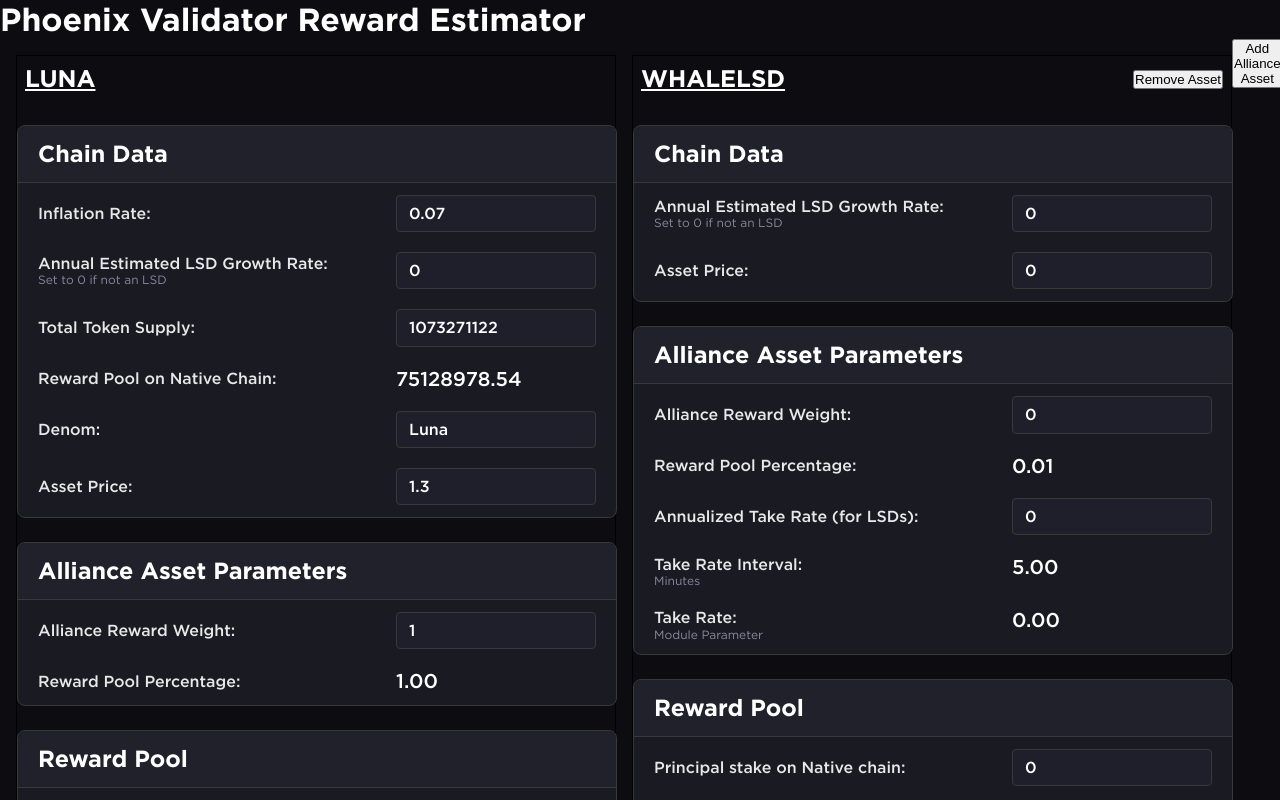
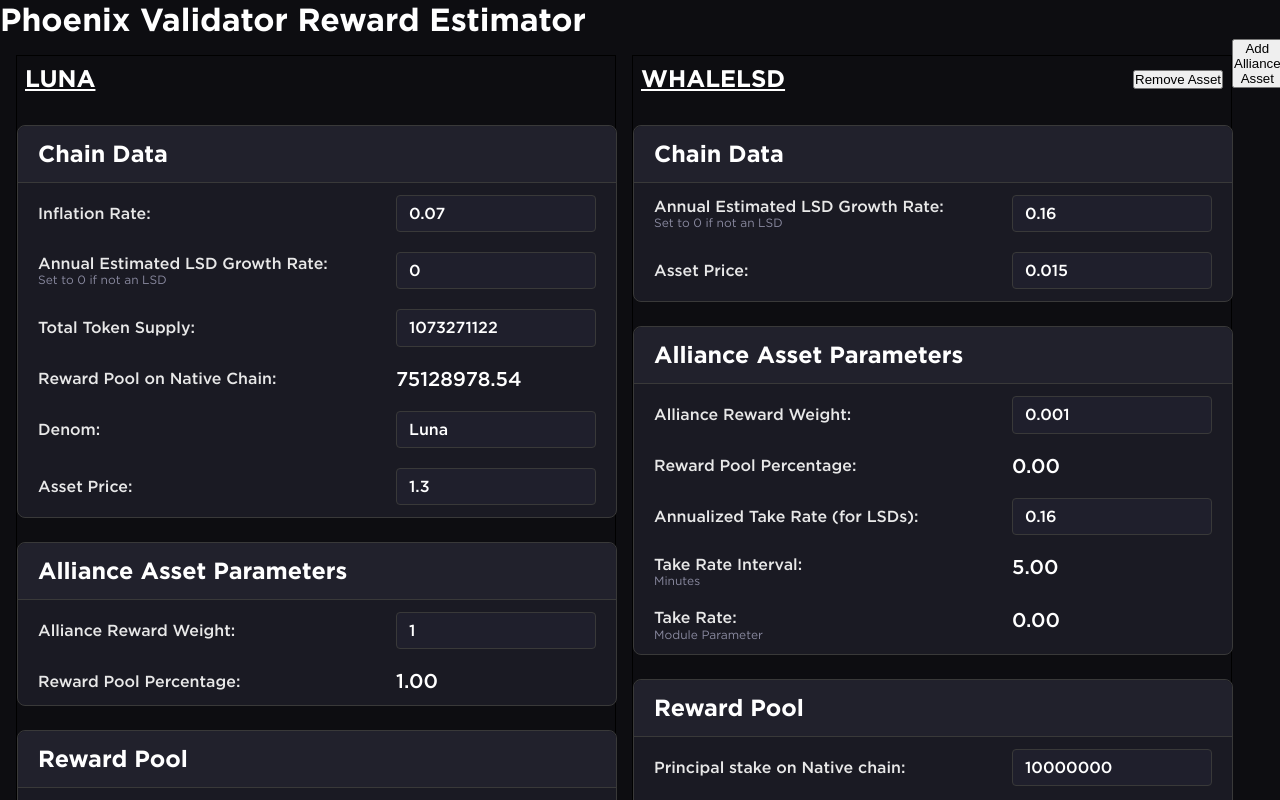
Before and after one commit to terra-money/alliance-estimator, a Next.js app: page / in a window 1280 px wide. Shown: the top 800 px of the page. Built offline with nearby package versions, Linux system fonts and the light colour scheme.

Commit message:
feat: complete alliance asset calcs

```diff
--- a/components/AllianceAssetColumn.tsx
+++ b/components/AllianceAssetColumn.tsx
@@ -18,60 +18,113 @@
   label: string;
   userInputValues: AllianceInputValues;
 }) {
-  const { removeAllianceAsset, allianceAssets, nativeInputValues } =
-    useAppState();
+  const {
+    removeAllianceAsset,
+    allianceAssets,
+    nativeInputValues,
+    poolTotalValue,
+  } = useAppState();
+
+  const inputValues = allianceAssets[id].inputValues;
 
   // global values
-  const rewardPoolPercentage = 0.01;
   const takeRateInterval = 5;
-  const takeRate = 0.0000174331; // Some crazy complicated formula
-  const percentageMakeupOfRewardPoolValue = 0.5;
 
   // derived values
-  const rewardPoolMakeup = useMemo(() => {
+  // reward pool Percentage
+  const rewardPoolPercentage = useMemo(() => {
     let sum = 0;
 
-    if (!allianceAssets[id]) return 0;
-    let thisSum = allianceAssets[id].inputValues.allianceRewardWeight;
+    let thisSum = inputValues.allianceRewardWeight;
     Object.values(allianceAssets).forEach((asset) => {
       sum += parseInt(asset.inputValues.allianceRewardWeight);
     });
     sum += nativeInputValues.allianceRewardWeight;
 
-    console.log(
-      "reward pool has updated",
-      id,
-      allianceAssets[id].inputValues.allianceRewardWeight,
-      sum
+    return thisSum / sum;
+  }, [
+    allianceAssets,
+    inputValues.allianceRewardWeight,
+    nativeInputValues.allianceRewardWeight,
+  ]);
+
+  // take rate
+  const takeRate = useMemo(() => {
+    return (
+      1 -
+      Math.exp(
+        Math.log(inputValues.annualizedTakeRate) / (525600 / takeRateInterval)
+      )
     );
+  }, [inputValues.annualizedTakeRate]);
 
-    return thisSum / sum;
-  }, [allianceAssets, id, nativeInputValues.allianceRewardWeight]);
+  // reward pool makeup
+  const rewardPoolMakeup = useMemo(() => {
+    return (
+      inputValues.principalStakeOnNativeChain * inputValues.annualizedTakeRate
+    );
+  }, [inputValues.annualizedTakeRate, inputValues.principalStakeOnNativeChain]);
 
-  const valueOfDenomInRewardPoolExcludingLSD = useMemo(
-    () => userInputValues.lsdApr * 10,
-    [userInputValues.lsdApr]
-  );
-  const valueOfDenomInRewardPoolIncludingLSD = useMemo(
-    () => userInputValues.lsdApr * 10,
-    [userInputValues.lsdApr]
-  );
-  const principalStakeExcludingRewards = useMemo(
-    () => userInputValues.lsdApr * 10,
-    [userInputValues.lsdApr]
-  );
-  const principalStakeIncludingLSD = useMemo(
-    () => userInputValues.lsdApr * 10,
-    [userInputValues.lsdApr]
-  );
-  const stakingRewardValue = useMemo(
-    () => userInputValues.lsdApr * 10,
-    [userInputValues.lsdApr]
-  );
-  const stakingAPR = useMemo(
-    () => userInputValues.lsdApr * 10,
-    [userInputValues.lsdApr]
-  );
+  // value of denom in reward pool excluding LSD
+  const valueOfDenomInRewardPoolExcludingLSD = useMemo(() => {
+    return rewardPoolMakeup * inputValues.assetPrice;
+  }, [inputValues.assetPrice, rewardPoolMakeup]);
+
+  // value of denom in reward pool including LSD
+  const valueOfDenomInRewardPoolIncludingLSD = useMemo(() => {
+    return (
+      valueOfDenomInRewardPoolExcludingLSD +
+      rewardPoolMakeup * inputValues.lsdApr * inputValues.assetPrice
+    );
+  }, [
+    inputValues.assetPrice,
+    inputValues.lsdApr,
+    rewardPoolMakeup,
+    valueOfDenomInRewardPoolExcludingLSD,
+  ]);
+
+  // % makeup of reward pool value
+  const percentageMakeupOfRewardPoolValue = useMemo(() => {
+    return valueOfDenomInRewardPoolIncludingLSD / poolTotalValue;
+  }, [poolTotalValue, valueOfDenomInRewardPoolIncludingLSD]);
+
+  // principal stake excluding rewards
+  const principalStakeExcludingRewards = useMemo(() => {
+    return inputValues.principalStakeOnNativeChain - rewardPoolMakeup;
+  }, [inputValues.principalStakeOnNativeChain, rewardPoolMakeup]);
+
+  // principal stake including LSD
+  const principalStakeIncludingLSD = useMemo(() => {
+    return (
+      principalStakeExcludingRewards *
+      inputValues.assetPrice *
+      (1 + inputValues.lsdApr)
+    );
+  }, [
+    inputValues.assetPrice,
+    inputValues.lsdApr,
+    principalStakeExcludingRewards,
+  ]);
+
+  // staking reward value
+  const stakingRewardValue = useMemo(() => {
+    return poolTotalValue * rewardPoolPercentage;
+  }, [poolTotalValue, rewardPoolPercentage]);
+
+  // staking APR
+  const stakingAPR = useMemo(() => {
+    return (
+      (principalStakeIncludingLSD +
+        stakingRewardValue -
+        inputValues.principalStakeOnNativeChain * inputValues.assetPrice) /
+      (inputValues.principalStakeOnNativeChain * inputValues.assetPrice)
+    );
+  }, [
+    inputValues.assetPrice,
+    inputValues.principalStakeOnNativeChain,
+    principalStakeIncludingLSD,
+    stakingRewardValue,
+  ]);
 
   // create map to lookup derived values later
   const derivedValues: AllianceCalculatedValues = {
@@ -91,8 +144,6 @@
   function handleRemoveAsset() {
     removeAllianceAsset(id);
   }
-
-  console.log({ rewardPoolMakeup });
 
   // render table for individual token
   return (
--- a/components/Card.tsx
+++ b/components/Card.tsx
@@ -30,7 +30,6 @@
   derivedValues: CalculatedValues;
   index: number;
 }) => {
-  console.log("card rendered", section, type, assetId, derivedValues);
   const { handleNativeInputChange, handleAllianceInputChange } = useAppState();
   const fields = type === "native" ? nativeFieldMap : allianceFieldMap;
 
--- a/components/NativeAssetColumn.tsx
+++ b/components/NativeAssetColumn.tsx
@@ -14,7 +14,7 @@
 }: {
   userInputValues: NativeInputValues;
 }) {
-  const { poolTotalValueState } = useAppState();
+  const { poolTotalValue } = useAppState();
 
   // cache derived values
   const rewardPoolOnNativeChain = useMemo(
@@ -44,11 +44,6 @@
       userInputValues.assetPrice,
       userInputValues.lsdApr,
     ]
-  );
-
-  const poolTotalValue = useMemo(
-    () => poolTotalValueState,
-    [poolTotalValueState]
   );
 
   const percentageMakeupOfRewardPoolValue = useMemo(
--- a/contexts/AppStateProvider.tsx
+++ b/contexts/AppStateProvider.tsx
@@ -1,4 +1,4 @@
-import { ReactNode, useState } from "react";
+import { ReactNode, useState, useMemo } from "react";
 import { createContext } from "@/utils";
 import {
   NativeInputValues,
@@ -19,8 +19,7 @@
   allianceAssets: AllianceAssets;
   addAllianceAsset: (asset: string) => void;
   removeAllianceAsset: (index: number) => void;
-  poolTotalValueState: number;
-  updatePoolTotalValue: (asset: string, value: number) => void;
+  poolTotalValue: number;
   nativeInputValues: NativeInputValues;
   handleNativeInputChange: (
     fieldName: keyof NativeInputValues,
@@ -50,30 +49,54 @@
       denom: "Luna",
     }
   );
-  const [allianceAssets, setAllianceAssets] = useState<AllianceAssets>(
-    {
-      0: {
-        name: "WHALELSD",
-        inputValues: {
-          inflationRate: 0,
-          lsdApr: 0,
-          totalTokenSupply: 0,
-          assetPrice: 0,
-          allianceRewardWeight: 0,
-          annualizedTakeRate: 0,
-          principalStakeOnNativeChain: 0,
-        },
+  const [allianceAssets, setAllianceAssets] = useState<AllianceAssets>({
+    0: {
+      name: "WHALELSD",
+      inputValues: {
+        lsdApr: 0.16,
+        assetPrice: 0.015,
+        allianceRewardWeight: 0.001,
+        annualizedTakeRate: 0.16,
+        principalStakeOnNativeChain: 10000000,
       },
-    }
-    // { id: 1, label: "KUJILSD" },
-    // { id: 2, label: "OSMOLSD" },
-    // { id: 3, label: "OSMOLSD2" },
-  );
-  const [poolValues, setPoolValues] = useState<Record<string, number>>({});
-  const [poolTotalValueState, setPoolTotalValue] = useState<number>(0);
+    },
+  });
+
+  const poolTotalValue = useMemo(() => {
+    let allianceAssetValue = 0;
+    let nativeAssetValue = 0;
+    Object.values(allianceAssets).forEach((asset) => {
+      const inputValues = asset.inputValues;
+
+      allianceAssetValue +=
+        inputValues.principalStakeOnNativeChain *
+          inputValues.annualizedTakeRate *
+          inputValues.assetPrice +
+        inputValues.principalStakeOnNativeChain *
+          inputValues.annualizedTakeRate *
+          inputValues.lsdApr *
+          inputValues.assetPrice;
+    });
+
+    nativeAssetValue +=
+      nativeInputValues.principalStakeOnNativeChain *
+        nativeInputValues.annualizedTakeRate *
+        nativeInputValues.assetPrice +
+      nativeInputValues.principalStakeOnNativeChain *
+        nativeInputValues.annualizedTakeRate *
+        nativeInputValues.lsdApr *
+        nativeInputValues.assetPrice;
+
+    return allianceAssetValue + nativeAssetValue;
+  }, [
+    allianceAssets,
+    nativeInputValues.annualizedTakeRate,
+    nativeInputValues.assetPrice,
+    nativeInputValues.lsdApr,
+    nativeInputValues.principalStakeOnNativeChain,
+  ]);
 
   // handlers
-
   // native input update handler
   const handleNativeInputChange = (
     fieldName: keyof NativeInputValues,
@@ -107,24 +130,9 @@
     }
   };
 
-  function totalPoolValues() {
-    let totalPoolValues = 0;
-    Object.keys(poolValues).forEach((key) => {
-      totalPoolValues += poolValues[key];
-    });
-    setPoolTotalValue(totalPoolValues);
-  }
-
-  function updatePoolTotalValue(asset: string, value: number) {
-    setPoolValues((cur) => ({ ...cur, [asset]: value }));
-    totalPoolValues();
-  }
-
   function addAllianceAsset(asset: string) {
     const newAsset = {
-      inflationRate: 0,
       lsdApr: 0,
-      totalTokenSupply: 0,
       assetPrice: 0,
       allianceRewardWeight: 0,
       annualizedTakeRate: 0,
@@ -132,7 +140,7 @@
     };
 
     setAllianceAssets((cur) => {
-      const newId = Object.keys(cur).length;
+      const newId = Date.now().valueOf();
       return {
         ...cur,
         [newId]: {
@@ -158,8 +166,7 @@
         allianceAssets,
         addAllianceAsset,
         removeAllianceAsset,
-        poolTotalValueState,
-        updatePoolTotalValue,
+        poolTotalValue,
         nativeInputValues,
         handleNativeInputChange,
         handleAllianceInputChange,
--- a/data/alliance.ts
+++ b/data/alliance.ts
@@ -1,7 +1,5 @@
 export interface AllianceInputValues {
-  inflationRate: number;
   lsdApr: number;
-  totalTokenSupply: number;
   assetPrice: number;
   allianceRewardWeight: number;
   annualizedTakeRate: number;
```
